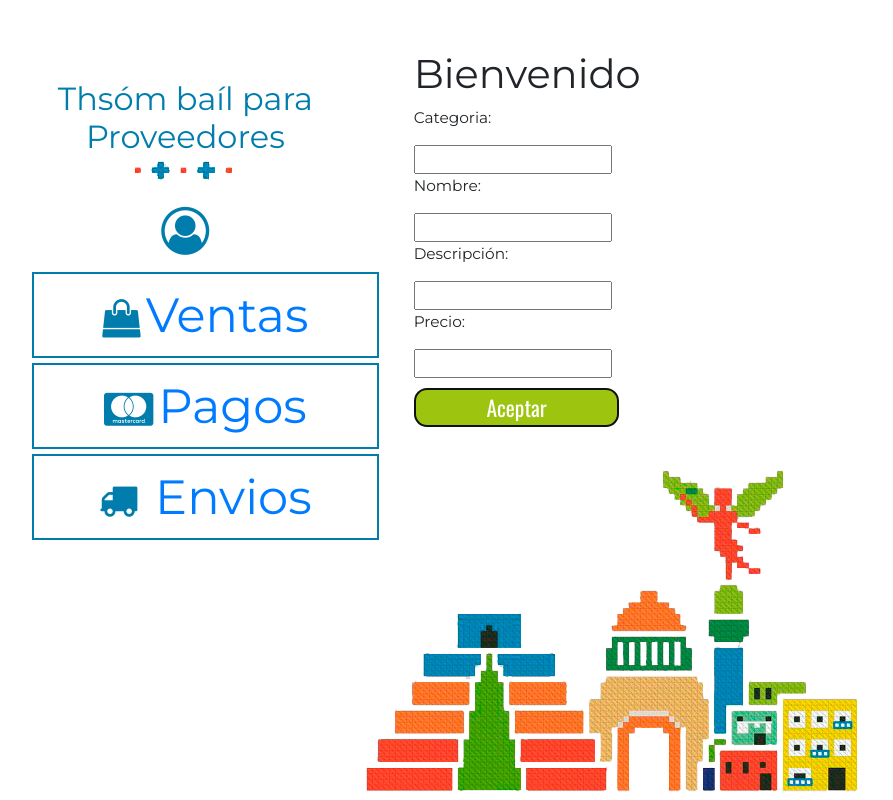
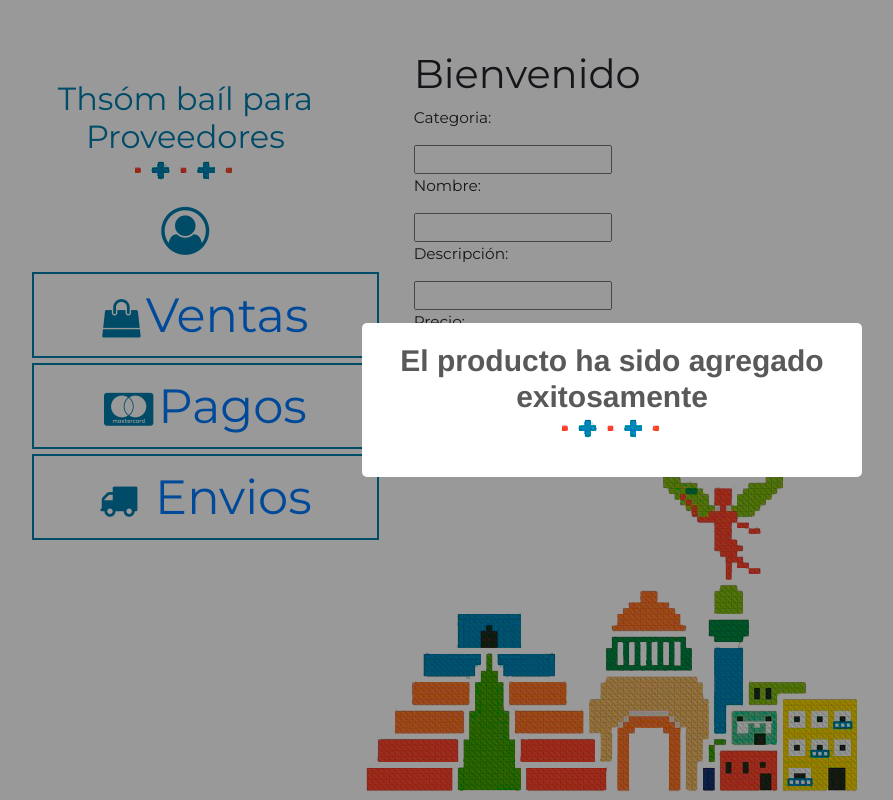
Before and after one commit to Any28Flo/admin, a plain HTML site: page viewsProvedor/nuevoProducto.html in a window 1280 px wide. Both pictures are taken after a click on the button "Aceptar". Shown: the whole page, without its empty margins (28-921 px from the left). Drawn offline with nearby package versions, Linux system fonts and the light colour scheme; some packages are replaced by stand-ins of ours; a script that the page names is missing.

```diff
--- a/viewsProvedor/nuevoProducto.html
+++ b/viewsProvedor/nuevoProducto.html
@@ -35,10 +35,10 @@
       <div class="col-8 opc">
         <h1>Bienvenido</h1>
         <p>Categoria:</p><input></input>
-        <p>Nombre:</p><input></input>
+        <p>Nombre:</p><input id="nombre"></input>
         <p>Descripción:</p><input></input>
         <p>Precio:</p><input></input>
-        <button class="aceptar">Aceptar</button>
+        <button class="aceptar" id="agregar">Aceptar</button>
       </div>
 
     </div><!--informacion -->
@@ -49,8 +49,19 @@
   <script src="https://maxcdn.bootstrapcdn.com/bootstrap/4.0.0-beta.2/js/bootstrap.min.js" integrity="sha384-alpBpkh1PFOepccYVYDB4do5UnbKysX5WZXm3XxPqe5iKTfUKjNkCk9SaVuEZflJ" crossorigin="anonymous"></script>
   <script src="https://www.gstatic.com/firebasejs/4.6.0/firebase.js"></script>
   <!-- <script type="text/javascript" src="js/app.js"></script> -->
-
-  <script type="text/javascript" src="js/sweetalert2.all.min.js">
+  <script type="text/javascript">
+    const btnAgregar = document.getElementById('agregar');
+    btnAgregar.addEventListener("click",()=>{
+      const nombre = document.getElementById('nombre').value;
+      swal({
+        timer: 3000,
+        title: `El producto ha sido agregado exitosamente`,
+        showConfirmButton: false,
+        icon: "success",
+        })
+    })
+  </script>
+  <script type="text/javascript" src="../js/sweetalert2.all.min.js">
 
   </script>
 </body>
```
